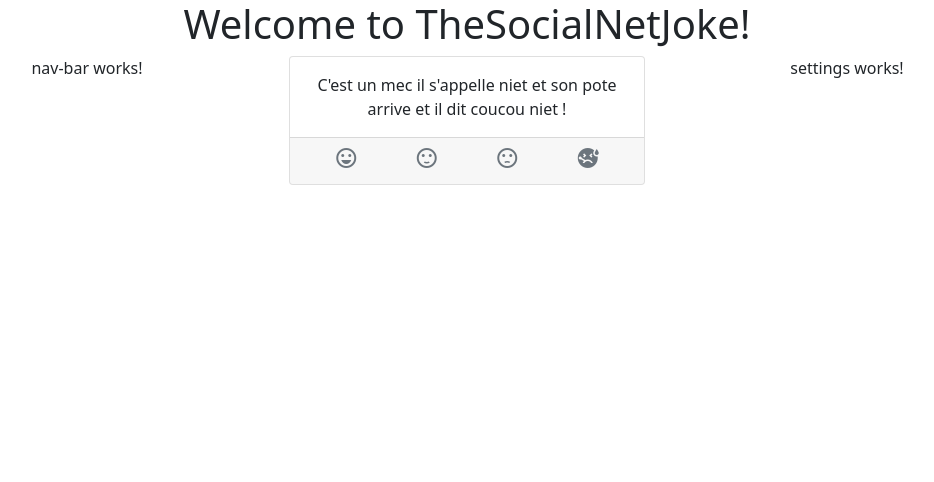
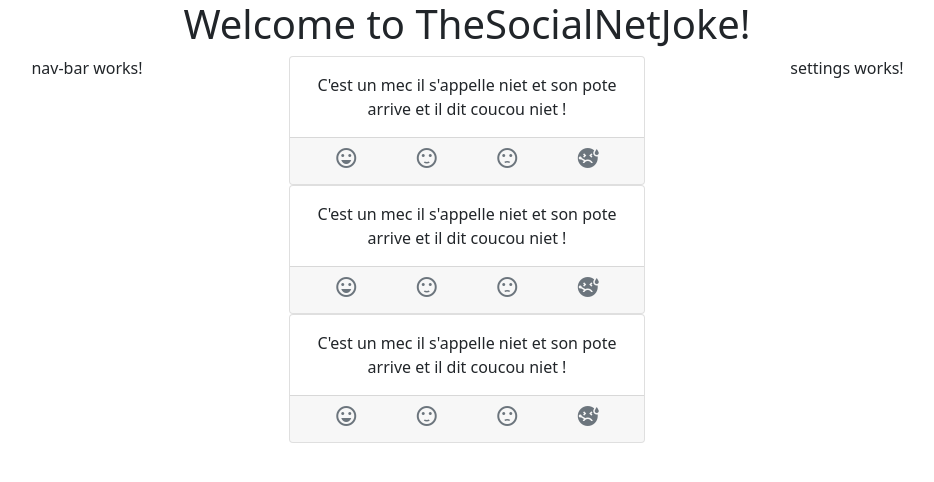
Before and after one commit to JejeB/The-Social-Net-joke, an Angular app in the folder TheSocialNetJoke/: page / in a window 1280 px wide. Shown: the top 482 px of the page, without its empty margins (173-1107 px from the left). Built offline with nearby package versions, Linux system fonts and the light colour scheme.

Commit message:
List display

```diff
--- a/TheSocialNetJoke/src/app/apiget.service.ts
+++ b/TheSocialNetJoke/src/app/apiget.service.ts
@@ -13,7 +13,7 @@ export class ApigetService {
    constructor(private httpClient: HttpClient) { }
 
 
-  getUsers(id): Observable<Joke> {
+  getJokes(): Observable<Joke> {
     return this.httpClient.get<Joke>(this.myUrl)
 
   }
--- a/TheSocialNetJoke/src/app/joke/joke.component.ts
+++ b/TheSocialNetJoke/src/app/joke/joke.component.ts
@@ -1,4 +1,4 @@
-import { Component, OnInit } from '@angular/core';
+import { Component, Input, OnInit } from '@angular/core';
 import { Joke } from './joke';
 
 @Component({
@@ -21,13 +21,7 @@ import { Joke } from './joke';
   ]
 })
 export class JokeComponent implements OnInit {
-  thejoke :Joke={
-    id: 1,
-    error: false,
-    category:"string",
-    joke:"C'est un mec il s'appelle niet et son pote arrive et il dit coucou niet !",
-    lang:"eng"
-  };
+  @Input() thejoke: Joke;
 
   constructor() { }
 
--- a/TheSocialNetJoke/src/app/scroller/scroller.component.ts
+++ b/TheSocialNetJoke/src/app/scroller/scroller.component.ts
@@ -1,11 +1,14 @@
 import { Component, OnInit } from '@angular/core';
 import { ApigetService } from '../apiget.service';
+import {Joke}from '../joke/joke';
 
 @Component({
   selector: 'cnt-scroller',
   template: `
 
-  <cnt-joke></cnt-joke>
+  <cnt-joke *ngFor="let currentJoke of jokes" [thejoke]="currentJoke">
+
+  </cnt-joke>
 
 
   `,
@@ -14,7 +17,29 @@ import { ApigetService } from '../apiget.service';
 })
 export class ScrollerComponent implements OnInit {
 
-  Jokes:any=[]
+  jokes: Joke[]=[
+    {
+      id: 1,
+      error: false,
+      category:"string",
+      joke:"C'est un mec il s'appelle niet et son pote arrive et il dit coucou niet !",
+      lang:"eng"
+    },
+    {
+      id: 2,
+      error: false,
+      category:"string",
+      joke:"C'est un mec il s'appelle niet et son pote arrive et il dit coucou niet !",
+      lang:"eng"
+    },
+    {
+      id: 3,
+      error: false,
+      category:"string",
+      joke:"C'est un mec il s'appelle niet et son pote arrive et il dit coucou niet !",
+      lang:"eng"
+    },
+  ];
   constructor(public apiget: ApigetService) {
 
   }
```
